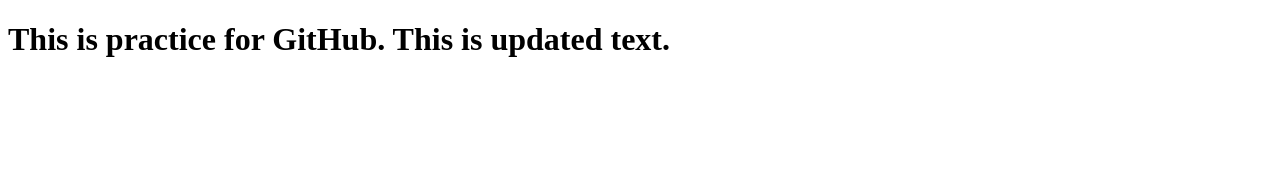
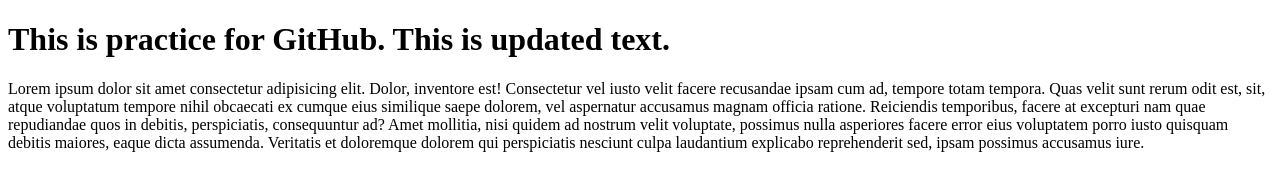
Before and after one commit to KellisSomerville/GitHib-Practice, a plain HTML site: page github-practice/index.html in a window 1280 px wide. Drawn offline with Linux system fonts and the light colour scheme.

Commit message:
added paragraph

```diff
--- a/github-practice/index.html
+++ b/github-practice/index.html
@@ -1,12 +1,25 @@
 <!DOCTYPE html>
 <html lang="en">
-<head>
-    <meta charset="UTF-8">
-    <meta http-equiv="X-UA-Compatible" content="IE=edge">
-    <meta name="viewport" content="width=device-width, initial-scale=1.0">
+  <head>
+    <meta charset="UTF-8" />
+    <meta http-equiv="X-UA-Compatible" content="IE=edge" />
+    <meta name="viewport" content="width=device-width, initial-scale=1.0" />
     <title>Git Practice</title>
-</head>
-<body>
-   <h1>This is practice for GitHub. This is updated text.</h1>
-</body>
+  </head>
+  <body>
+    <h1>This is practice for GitHub. This is updated text.</h1>
+    <p>
+      Lorem ipsum dolor sit amet consectetur adipisicing elit. Dolor, inventore
+      est! Consectetur vel iusto velit facere recusandae ipsam cum ad, tempore
+      totam tempora. Quas velit sunt rerum odit est, sit, atque voluptatum
+      tempore nihil obcaecati ex cumque eius similique saepe dolorem, vel
+      aspernatur accusamus magnam officia ratione. Reiciendis temporibus, facere
+      at excepturi nam quae repudiandae quos in debitis, perspiciatis,
+      consequuntur ad? Amet mollitia, nisi quidem ad nostrum velit voluptate,
+      possimus nulla asperiores facere error eius voluptatem porro iusto
+      quisquam debitis maiores, eaque dicta assumenda. Veritatis et doloremque
+      dolorem qui perspiciatis nesciunt culpa laudantium explicabo reprehenderit
+      sed, ipsam possimus accusamus iure.
+    </p>
+  </body>
 </html>
```
Also changed, not shown: github-practice/style.css (added).
